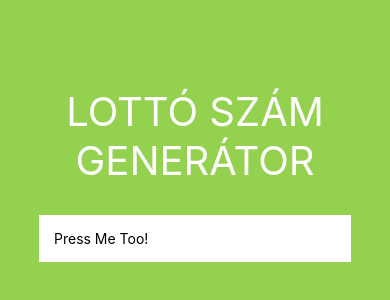
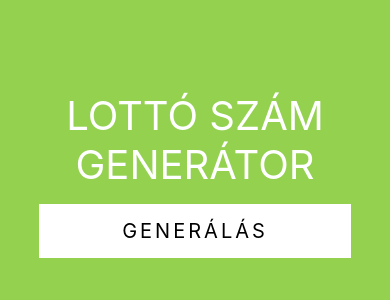
Before and after one commit to tamaskovacs0408/lotteryNumbers, a React Native app: screen / in a window 390 px wide. Shown: the part 248-548 px from the top of the page. Built offline with nearby package versions, Linux system fonts and the light colour scheme.

Commit message:
Styling button

```diff
--- a/App.js
+++ b/App.js
@@ -11,7 +11,7 @@ export default function App() {
     <View style={styles.container}>
       <Text style={styles.mainTitle}>Lottó szám generátor</Text>
       <Pressable onPress={handlePress} style={styles.generatorBtn}>
-        <Text>Press Me Too!</Text>
+        <Text style={styles.generatorBtnTxt}>Generálás</Text>
       </Pressable>
     </View>
   );
@@ -31,12 +31,18 @@ const styles = StyleSheet.create({
     textTransform: "uppercase",
   },
   generatorBtn: {
+    color: "#0000",
     backgroundColor: "#ffffff",
-    color: "#0000",
-    fontSize: 20,
     width: "80%",
     padding: 15,
     textAlign: "center",
-    marginTop: 30
+    marginTop: 15,
+  },
+  generatorBtnTxt: {
+    fontSize: 20,
+    marginLeft: "auto",
+    marginRight: "auto",
+    textTransform: "uppercase",
+    letterSpacing: 3
   },
 });
```
